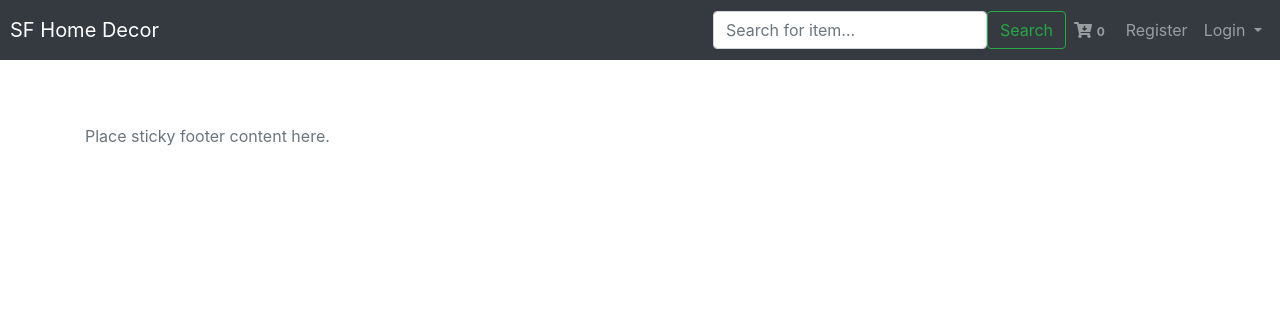
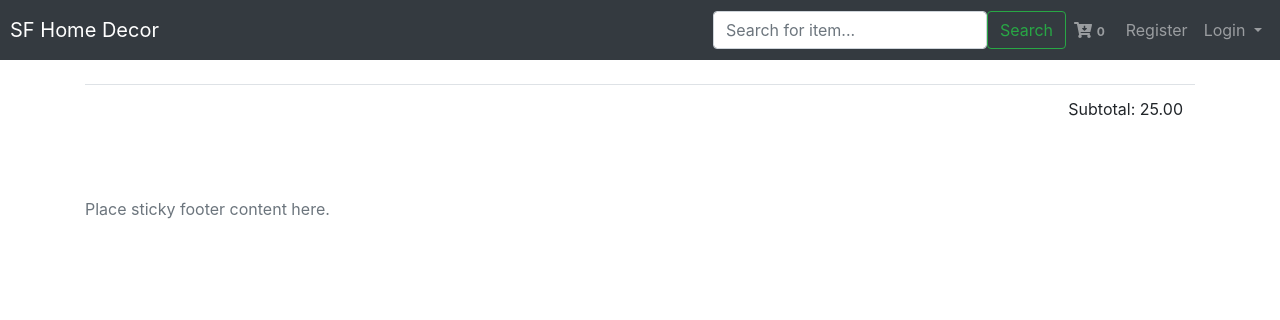
Before and after one commit to OnurOzayyy/ecommerce, a Django app: page /cart/ in a window 1280 px wide. Shown: the top 320 px of the page. Run offline with Django 3.2, Linux system fonts and the light colour scheme; tables that the repository leaves empty hold one stand-in row (values such as "Sample post"); some libraries are stand-ins or nearby versions.

Commit message:
Cart models, view and template

```diff
--- a/src/carts/models.py
+++ b/src/carts/models.py
@@ -1,6 +1,10 @@
+from decimal import Decimal
 from django.db import models
 from django.conf import settings
 from products.models import Variation
+from django.db.models.signals import pre_save, post_save
+
+
 
 class CartItem(models.Model):
     """
@@ -9,7 +13,7 @@
     cart = models.ForeignKey("Cart", on_delete=models.CASCADE)
     item = models.ForeignKey(Variation, on_delete=models.CASCADE)
     quantity = models.PositiveIntegerField(default=1)
-
+    line_item_total = models.DecimalField(max_digits=6, decimal_places=2)
 
     def __str__(self):
         return self.item.title
@@ -22,6 +26,23 @@
         return self.item.remove_from_cart()
 
 
+def cart_item_pre_save_receiver(sender, instance, *args, **kwargs):
+    """
+    Sets the price for item before it is saved to the database.
+    """
+    price = instance.item.get_price()
+    qty = instance.quantity
+    line_item_total =  Decimal(price) * Decimal(qty)
+    instance.line_item_total = line_item_total
+
+pre_save.connect(cart_item_pre_save_receiver, sender=CartItem)
+
+def cart_item_post_save_receiver(sender, instance, *args, **kwargs):
+    instance.cart.update_subtotal()
+
+post_save.connect(cart_item_post_save_receiver, sender=CartItem)
+
+
 class Cart(models.Model):
     """
     Cart Model.
@@ -30,7 +51,22 @@
     items = models.ManyToManyField(Variation, through=CartItem)
     timestamp = models.DateTimeField(auto_now_add=True, auto_now=False)
     updated = models.DateTimeField(auto_now_add=False, auto_now=True)
+    subtotal = models.DecimalField(max_digits=6, decimal_places=2, default=25.00)
 
 
     def __str__(self):
         return str(self.id)
+
+    def update_subtotal(self):
+        """
+        Calculate the cart subtotal by adding the each item's price.
+        """
+        print('updating subtotal...')
+        subtotal = 0
+        items = self.cartitem_set.all()
+        print(items)
+        for item in items:
+            subtotal += item.line_item_total
+        self.subtotal = subtotal
+        self.save()
+        print("subtotal :", subtotal)
--- a/src/carts/templates/carts/view.html
+++ b/src/carts/templates/carts/view.html
@@ -1,18 +1,83 @@
 {% extends 'base.html' %}
 
+
+<script>
+
+{% block jquery %}
+
+// $("#remove").click(function(){
+//     var item = $("input[type='hidden']").val()
+//     console.log('--remove id ', item)
+// })
+
+
+$(".item-qty").change(function(){
+    var item = $(this).prev("input[type='hidden']").val();
+    console.log('--remove id ', item)
+    var qty = $(this).val()
+    var data = {
+        item: item,
+        qty: qty
+    }
+    console.log(data);
+    $.ajax({
+        type: "GET",
+        url: "{% url 'cart' %}",
+        data: data,
+        success: function(data) {
+            console.log("success Data: ", data)
+            $("#jquery-message").text("Added " + data.item_added + " Deleted " + data.deleted)
+            console.log("Data deleted ",data.deleted)
+            if (data.deleted){
+                $("#item-"+item).fadeOut();
+                $("#subtotal").text(data.subtotal);
+                console.log(data.subtotal)
+            }
+            else{
+                $("#item-line-total-"+item).text(data.line_total);
+                $("#subtotal").text(data.subtotal);
+            }
+            },
+        error: function(response, error) {
+            console.log(response)
+            console.log(error)
+            $("#add-form").submit()
+        }
+    })
+});
+
+    {% endblock %}
+</script>
+
 {% block content %}
-
-<div class="container">
+<div class='row main-content'>
+<div class="container mt-4">
 <table class="table">
 {% for item in object.cartitem_set.all %}
-<tr>
+
+item is : {{ item.item.id }}<br />
+
+<tr id='item-{{ item.item.id }}'>
     <td>{{ item.item.get_title }}</td>
-    <td>{{ item.quantity }}</td>
-    <td class="text-right"><a href="{{ item.remove }}">X</a>></td>
+    <td>
+        <form action="." method="GET" >
+            <p id="#jquery-message" class="lead"> </p>
+            <input type='hidden' name='item' value='{{ item.item.id }}' />
+            <input type='number' class='item-qty' name='qty' value='{{ item.quantity }}' />
+            <input type='submit' class='btn-update btn btn-link' value='Update item' style='display:none;'/>
+        </form>
+    </td>
+    <td id='item-line-total-{{ item.item.id }}'>{{ item.line_item_total }}</td>
+    <td id='remove' class='text-right' ><a href='{{ item.remove }}'>{{ item.remove }}</a></td>
 </tr>
 
 {% endfor %}
 
+<tr>
+    <td id="subtotal" colspan="4" class="text-right">Subtotal: {{ object.subtotal }}</td>
+</tr>
 </table>
 </div>
+
+</div>
 {% endblock %}
--- a/src/carts/views.py
+++ b/src/carts/views.py
@@ -1,7 +1,7 @@
 from django.shortcuts import render, get_object_or_404
 from django.views.generic.base import View
-from django.http import HttpResponseRedirect, Http404
-
+from django.http import HttpResponseRedirect, Http404, JsonResponse
+from django.urls import reverse
 
 from products.models import Variation
 from carts.models import CartItem, Cart
@@ -12,7 +12,7 @@
     template_name = "carts/view.html"
 
 
-    def get_cart_object(self, *args, **kwargs):
+    def get_object(self, *args, **kwargs):
         """
         Checks if cart exists in the session.
         if not, then creates and saves a new cart object and
@@ -40,25 +40,51 @@
         Adds or Deletes the item, obtaining the item id and quantity from
         the Get request.
         """
-        cart = self.get_cart_object()
+        cart = self.get_object()
         item_id = request.GET.get("item")
-        delete_item = request.GET.get("delete")
+        delete_item = request.GET.get("delete", False)
+        item_added = False
         if item_id:
+            print('inside if item id ',item_id)
             item_instance = get_object_or_404(Variation, id=item_id)
-            qty = request.GET.get("qty",1)
+            qty = request.GET.get("qty", 1)
             try:
-                if int(qty) < 1:
+                if int(qty) <= 0:
                     delete_item = True
             except:
                 raise Http404
-            cart_item = CartItem.objects.get_or_create(cart=cart, item=item_instance)[0]
+            cart_item, created = CartItem.objects.get_or_create(cart=cart, item=item_instance)
+
+            if created:
+                item_added = True
             if delete_item:
                 cart_item.delete()
             else:
                 cart_item.quantity = qty
                 cart_item.save()
+            if not request.is_ajax():
+                return HttpResponseRedirect(reverse("cart"))
+
+        if request.is_ajax():
+            try:
+                total = cart_item.line_item_total
+            except:
+                total = None
+            try:
+                subtotal = cart_item.cart.subtotal
+            except:
+                subtotal = None
+            data = {
+                    "deleted": delete_item,
+                    "item_added": item_added,
+                    "subtotal": subtotal,
+                    "line_total": total
+                    }
+            print(request.GET.get("item"))
+            return JsonResponse(data)
+
         context = {
-            "object": self.get_cart_object()
+            "object": self.get_object()
         }
         template = self.template_name
         return render(request, template, context)
--- a/src/templates/head_css.html
+++ b/src/templates/head_css.html
@@ -1,6 +1,8 @@
 {% load static %}
  <!-- Bootstrap core CSS -->
     <link href="{% static 'css/bootstrap.min.css' %}" rel="stylesheet">
+
+
 
     <!-- Custom styles for this template -->
     <link href="{% static 'css/navbar.css' %}" rel="stylesheet">
--- a/src/templates/javaScript.html
+++ b/src/templates/javaScript.html
@@ -2,8 +2,7 @@
 <!-- Bootstrap core JavaScript
     ================================================== -->
     <!-- Placed at the end of the document so the pages load faster -->
-    <script src="https://code.jquery.com/jquery-3.2.1.slim.min.js" integrity="sha384-KJ3o2DKtIkvYIK3UENzmM7KCkRr/rE9/Qpg6aAZGJwFDMVNA/GpGFF93hXpG5KkN" crossorigin="anonymous"></script>
-    <script>window.jQuery || document.write('<script src="../../../../assets/js/vendor/jquery-slim.min.js"><\/script>')</script>
+    <script src="https://ajax.googleapis.com/ajax/libs/jquery/3.3.1/jquery.min.js"></script>
     <script src="{% static 'js/popper.min.js' %}"></script>
     <script src="{% static 'js/bootstrap.min.js' %}"></script>
     <script defer src="https://use.fontawesome.com/releases/v5.0.6/js/all.js"></script>
```
Also changed, not shown: src/products/templates/products/product_detail.html (+21 -0 lines).
